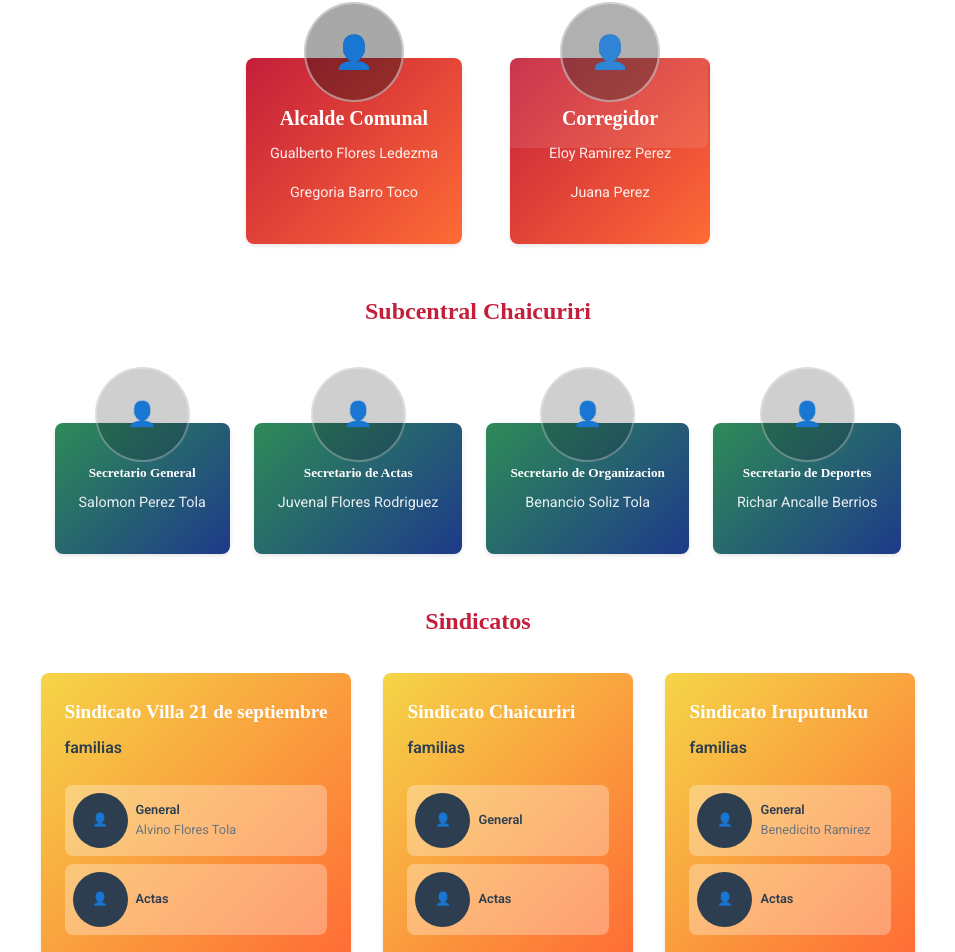
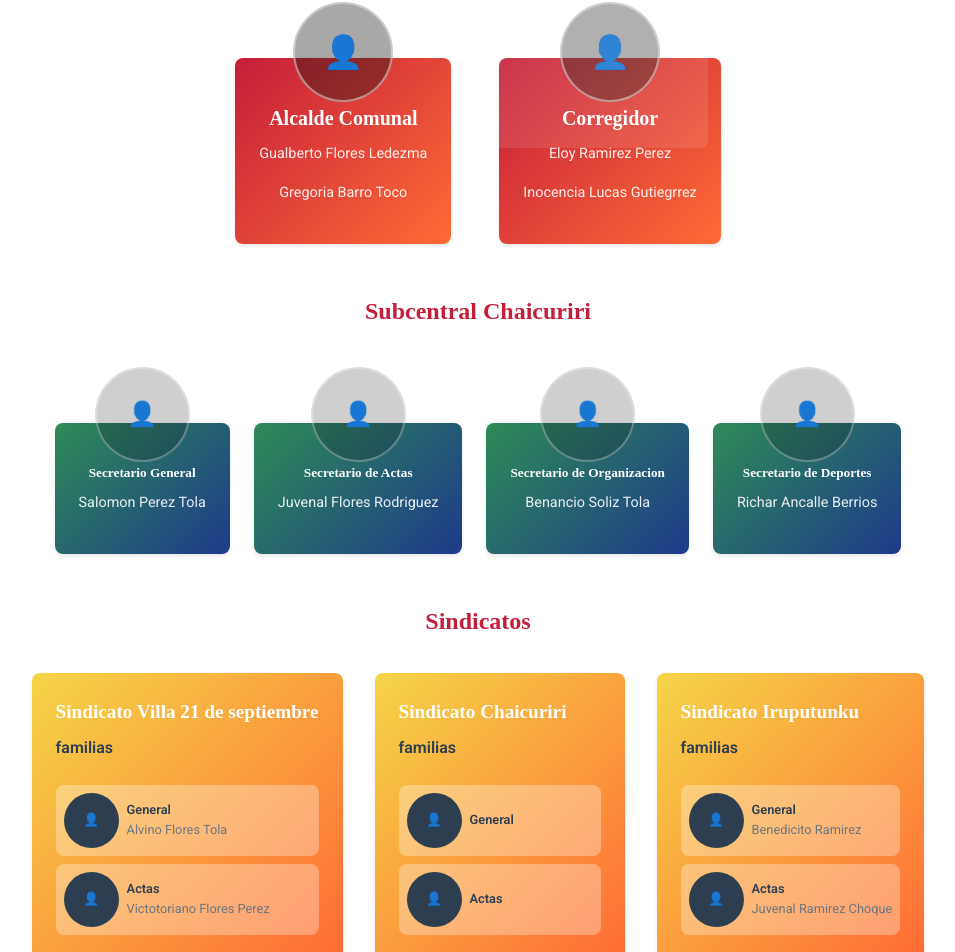
Before and after one commit to xiaflores/chaicuriri, a Vue app: page /organigrama in a window 1280 px wide. Shown: the part 132-1084 px from the top of the page, without its empty margins (162-1117 px from the left). Built offline with nearby package versions, Linux system fonts and the light colour scheme.

Commit message:
cambio de banner de home

```diff
--- a/public/data/organigrama.json
+++ b/public/data/organigrama.json
@@ -21,7 +21,7 @@
       "id": 2,
       "cargo": "Corregidor",
       "nombreTata": "Eloy Ramirez Perez",
-      "nombreMama": "Juana Perez",
+      "nombreMama": "Inocencia Lucas Gutiegrrez",
       "nivel": 1,
       "foto1": "/images/authorities/tataCorregidor.jpg",
       "foto2": "/images/authorities/mamaCorregidor.jpg",
@@ -130,7 +130,7 @@
         },
         {
           "cargo": "Secretario de Actas",
-          "nombre": "",
+          "nombre": "Victotoriano Flores Perez",
           "responsabilidades": [
             "Registro de reuniones del sindicato",
             "Documentación de acuerdos sectoriales",
@@ -198,7 +198,7 @@
         },
         {
           "cargo": "Secretario de Actas",
-          "nombre": "",
+          "nombre": "Juvenal Ramirez Choque",
           "responsabilidades": [
             "Administración de fondos ganaderos",
             "Control de ventas de productos pecuarios",
```
Also changed, not shown: src/views/HomePage.vue (+6 -5 lines).
